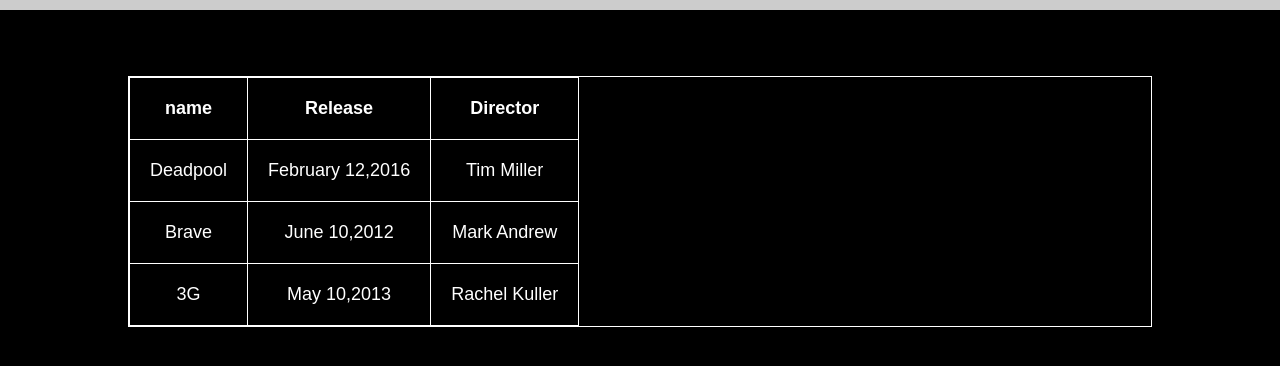
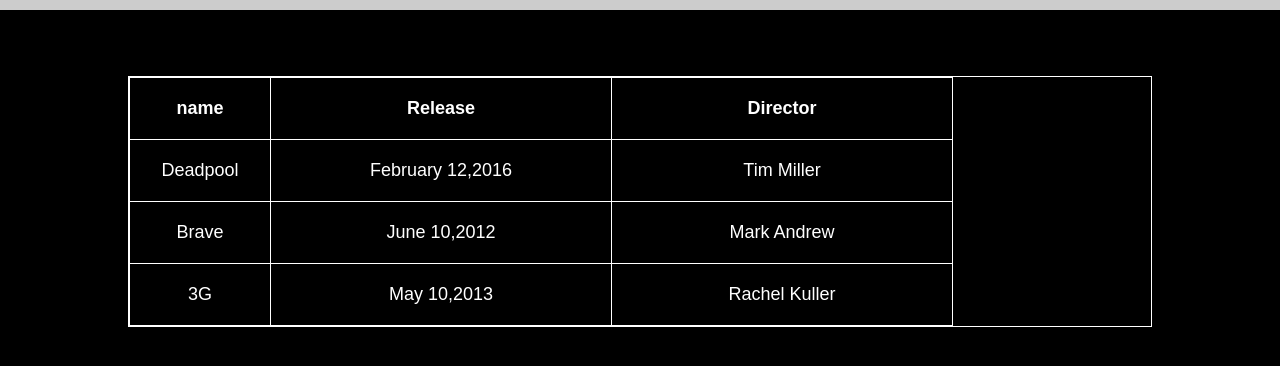
Before and after one commit to Missrachel/webdxd-day1, a plain HTML site: page movie list.html in a window 1280 px wide. Shown: the part 52-418 px from the top of the page. Drawn offline with Linux system fonts and the light colour scheme.

Commit message:
add column1,2,3 width

```diff
--- a/css/style.css
+++ b/css/style.css
@@ -160,3 +160,15 @@ nav{
 	width:100% ;
 
 }
+
+.column1{
+	width:100px;
+}
+
+.column2{
+	width:300px;
+}
+
+.column3{
+	width: 300px;
+}
--- a/movie list.html
+++ b/movie list.html
@@ -19,33 +19,33 @@
 
    	<tr>
 
-   		<th>name</th>
-   		<th>Release</th>
-   		<th>Director</th>
+   		<th class="column1">name</th>
+   		<th class="column2">Release</th>
+   		<th class="column3">Director</th>
 
    	</tr>
 
 
 
    	<tr>
-   		<td>Deadpool</td>
-   		<td>February 12,2016</td>
-   		<td>Tim Miller</td>
+   		<td class="column1">Deadpool</td>
+   		<td class="column2">February 12,2016</td>
+   		<td class="column3">Tim Miller</td>
    	</tr>
 
 
 
    	<tr>
-   	  		<td>Brave</td>
-   		<td>June 10,2012</td>
-   		<td>Mark Andrew</td>
+   	    <td class="column1">Brave</td>
+   		<td class="column2">June 10,2012</td>
+   		<td class="column3">Mark Andrew</td>
 
    	</tr>
 
 <tr>
-   	  		<td>3G</td>
-   		<td>May 10,2013</td>
-   		<td>Rachel Kuller</td>
+   	  	<td class="column1">3G</td>
+   		<td class="column2">May 10,2013</td>
+   		<td class="column3">Rachel Kuller</td>
 
    	</tr>
 
@@ -54,8 +54,5 @@
 
 
 
-
-
-
 </body>
 </html>
```
